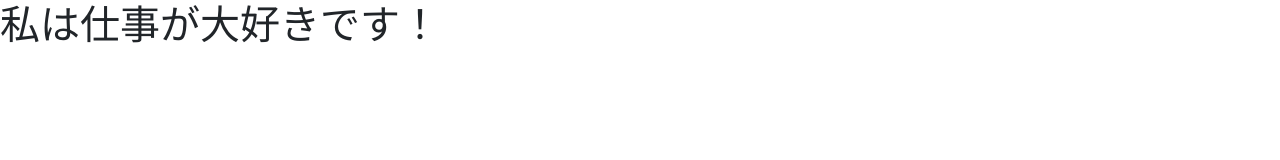
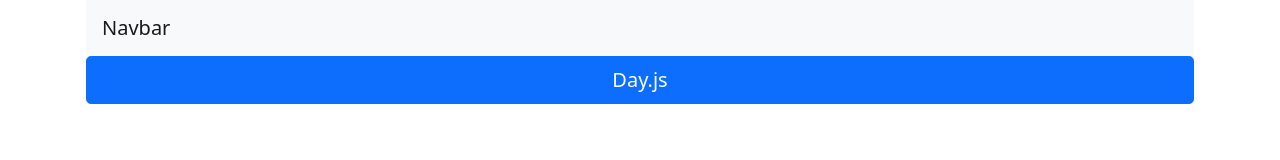
Before and after one commit to saitohsan/sample_program, a plain HTML site: page index.html in a window 1280 px wide. Drawn offline with nearby package versions, Linux system fonts and the light colour scheme.

Commit message:
Update index.html

```diff
--- a/index.html
+++ b/index.html
@@ -9,7 +9,14 @@
         <title>SAMPLE PROGRAM</title>
     </head>
     <body>
-        <h1>私は仕事が大好きです！</h1>
+        <div class="container">
+            <nav class="navbar navbar-light bg-light">
+                <div class="container-fluid">
+                    <a class="navbar-brand" href="#">Navbar</a>
+                </div>
+            </nav>
+            <button type="button" class="btn btn-primary btn-lg btn-block">Day.js</button>
+        </div>
         <!-- Optional JavaScript -->
         <!-- Popper.js first, then Bootstrap JS -->
         <script src="https://cdn.jsdelivr.net/npm/popper.js@1.16.0/dist/umd/popper.min.js" integrity="sha384-Q6E9RHvbIyZFJoft+2mJbHaEWldlvI9IOYy5n3zV9zzTtmI3UksdQRVvoxMfooAo" crossorigin="anonymous"></script>
```
